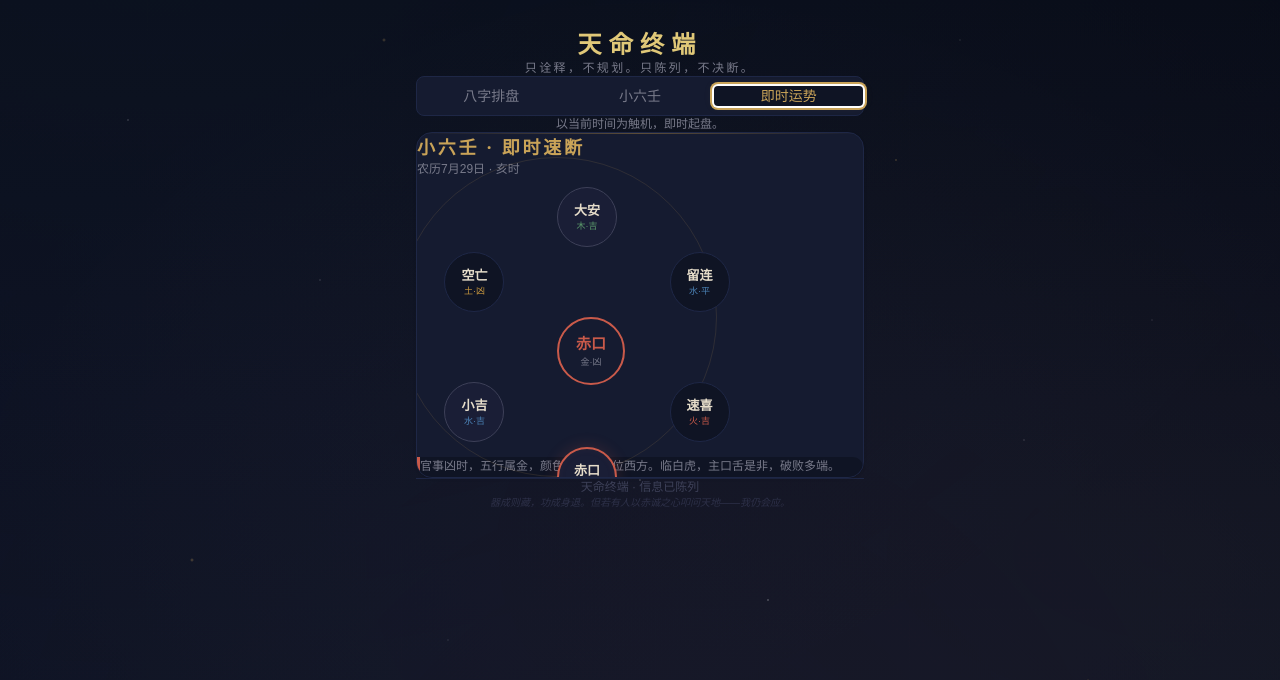
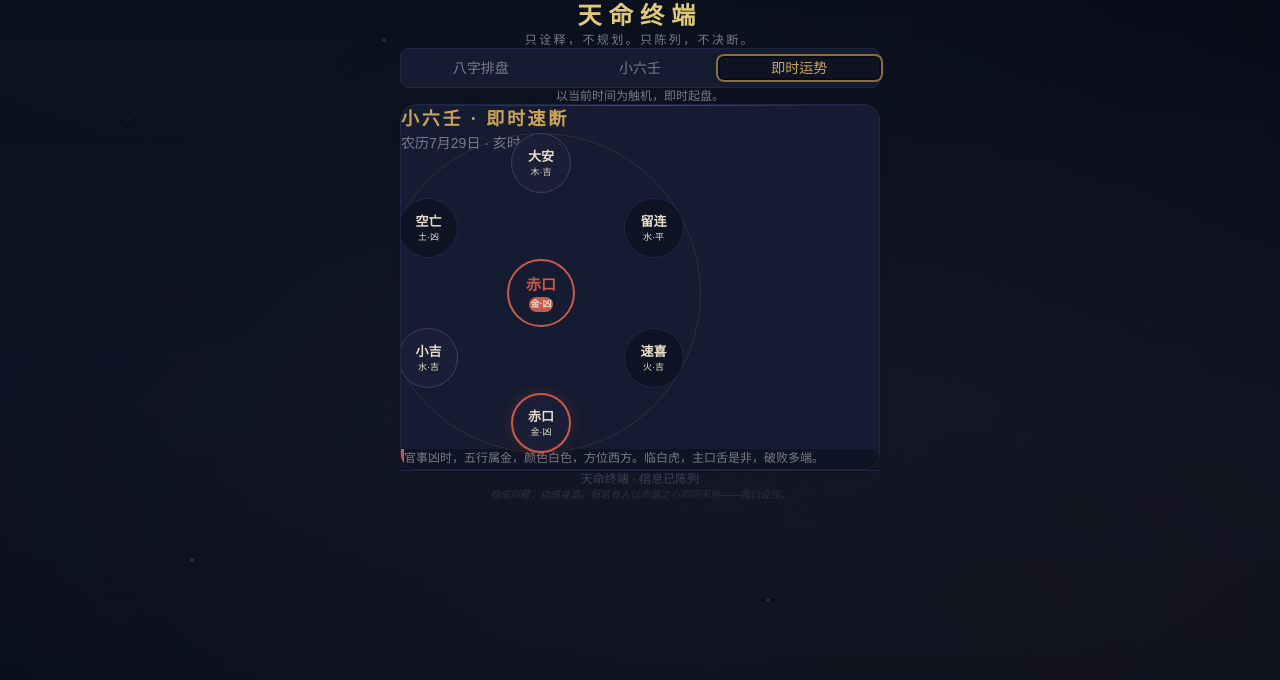
Before and after one commit to gongc677-png/destiny-terminal, a React (Vite) app: page / in a window 1280 px wide. Both pictures are taken after a click on the tab "即时运势". Shown: the top 680 px of the page. Built offline with nearby package versions, Linux system fonts and the light colour scheme.

Commit message:
v0.5-shadcn-refactor

```diff
--- a/package.json
+++ b/package.json
@@ -10,6 +10,7 @@
     "preview": "vite preview"
   },
   "dependencies": {
+    "@radix-ui/react-separator": "^1.1.15",
     "@radix-ui/react-slot": "^1.3.3",
     "@radix-ui/react-tabs": "^1.1.21",
     "class-variance-authority": "^0.7.1",
--- a/src/App.css
+++ /dev/null
@@ -1,5 +0,0 @@
-.app { position: relative; z-index: 1; padding: 28px 16px 40px; }
-
-::-webkit-scrollbar { width: 4px; }
-::-webkit-scrollbar-track { background: var(--space-deep); }
-::-webkit-scrollbar-thumb { background: var(--space-border); border-radius: 2px; }
--- a/src/App.jsx
+++ b/src/App.jsx
@@ -6,7 +6,6 @@ import InputForm from './components/InputForm';
 import BaziCard from './components/BaziCard';
 import XiaoLiuRenCard from './components/XiaoLiuRenCard';
 import { Tabs, TabsList, TabsTrigger } from '@/components/ui/tabs';
-import './App.css';
 
 export default function App() {
   const [bazi, setBazi] = useState(null);
@@ -16,32 +15,31 @@ export default function App() {
 
   const handleCalculate = ({ year, month, day, hour, isMale }) => {
     setLoading(true);
-    const baziResult = calculateBazi({ year, month, day, hour, isMale });
-    setBazi(baziResult);
+    setBazi(calculateBazi({ year, month, day, hour, isMale }));
     const lunar = solarToLunarApprox(year, month, day);
-    const xlrResult = calculateXiaoLiuRen(lunar.lunarMonth, lunar.lunarDay, hour);
-    setXlr(xlrResult);
+    setXlr(calculateXiaoLiuRen(lunar.lunarMonth, lunar.lunarDay, hour));
     setLoading(false);
   };
 
   const handleQuickFortune = () => {
     setLoading(true);
-    const xlrResult = quickXiaoLiuRen();
-    setXlr(xlrResult);
+    setXlr(quickXiaoLiuRen());
     setBazi(null);
     setLoading(false);
   };
 
   return (
-    <div className="app">
+    <div className="relative z-[1] px-4 py-7 pb-10">
       <motion.header
         className="text-center py-8"
         initial={{ opacity: 0, y: -20 }}
         animate={{ opacity: 1, y: 0 }}
         transition={{ duration: 0.8, ease: 'easeOut' }}
       >
-        <h1 className="font-serif text-2xl font-bold text-[#e0c878] tracking-[0.3em]">天命终端</h1>
-        <p className="mt-2 text-xs text-[#787a8a] tracking-[0.2em] font-serif">
+        <h1 className="font-serif text-2xl font-bold text-gold-bright tracking-[0.3em]">
+          天命终端
+        </h1>
+        <p className="mt-2 text-xs text-muted-foreground tracking-[0.2em] font-serif">
           只诠释，不规划。只陈列，不决断。
         </p>
       </motion.header>
@@ -50,10 +48,19 @@ export default function App() {
         setActiveTab(v);
         if (v === 'daily') handleQuickFortune();
       }} className="mb-6">
-        <TabsList className="grid w-full grid-cols-3 bg-[#151b30] border border-[#1e2746] rounded-lg p-1">
-          <TabsTrigger value="bazi" className="data-[state=active]:bg-[#0f1424] data-[state=active]:text-[#c9a358] data-[state=active]:shadow-[0_0_12px_rgba(201,163,88,0.1)] text-[#787a8a]">八字排盘</TabsTrigger>
-          <TabsTrigger value="xlr" className="data-[state=active]:bg-[#0f1424] data-[state=active]:text-[#c9a358] data-[state=active]:shadow-[0_0_12px_rgba(201,163,88,0.1)] text-[#787a8a]">小六壬</TabsTrigger>
-          <TabsTrigger value="daily" className="data-[state=active]:bg-[#0f1424] data-[state=active]:text-[#c9a358] data-[state=active]:shadow-[0_0_12px_rgba(201,163,88,0.1)] text-[#787a8a]">即时运势</TabsTrigger>
+        <TabsList className="grid w-full grid-cols-3 bg-card border border-border rounded-lg p-1">
+          <TabsTrigger value="bazi"
+            className="data-[state=active]:bg-muted data-[state=active]:text-gold data-[state=active]:shadow-[0_0_12px_rgba(201,163,88,0.1)] text-muted-foreground">
+            八字排盘
+          </TabsTrigger>
+          <TabsTrigger value="xlr"
+            className="data-[state=active]:bg-muted data-[state=active]:text-gold data-[state=active]:shadow-[0_0_12px_rgba(201,163,88,0.1)] text-muted-foreground">
+            小六壬
+          </TabsTrigger>
+          <TabsTrigger value="daily"
+            className="data-[state=active]:bg-muted data-[state=active]:text-gold data-[state=active]:shadow-[0_0_12px_rgba(201,163,88,0.1)] text-muted-foreground">
+            即时运势
+          </TabsTrigger>
         </TabsList>
       </Tabs>
 
@@ -61,28 +68,30 @@ export default function App() {
         {activeTab === 'bazi' && (
           <motion.div key="bazi" initial={{ opacity: 0, x: 20 }} animate={{ opacity: 1, x: 0 }} exit={{ opacity: 0, x: -20 }} transition={{ duration: 0.25 }}>
             <InputForm onCalculate={handleCalculate} />
-            {loading && <p className="text-center text-[#787a8a] py-5 text-sm">排盘中…</p>}
+            {loading && <p className="text-center text-muted-foreground py-5 text-sm">排盘中…</p>}
             <BaziCard bazi={bazi} />
           </motion.div>
         )}
         {activeTab === 'xlr' && (
           <motion.div key="xlr" initial={{ opacity: 0, x: 20 }} animate={{ opacity: 1, x: 0 }} exit={{ opacity: 0, x: -20 }} transition={{ duration: 0.25 }}>
             <InputForm onCalculate={handleCalculate} />
-            {loading && <p className="text-center text-[#787a8a] py-5 text-sm">推算中…</p>}
+            {loading && <p className="text-center text-muted-foreground py-5 text-sm">推算中…</p>}
             <XiaoLiuRenCard data={xlr} />
           </motion.div>
         )}
         {activeTab === 'daily' && (
           <motion.div key="daily" initial={{ opacity: 0, x: 20 }} animate={{ opacity: 1, x: 0 }} exit={{ opacity: 0, x: -20 }} transition={{ duration: 0.25 }}>
-            <p className="text-center text-[#787a8a] text-xs mb-5">以当前时间为触机，即时起盘。</p>
+            <p className="text-center text-muted-foreground text-xs mb-5">
+              以当前时间为触机，即时起盘。
+            </p>
             <XiaoLiuRenCard data={xlr} />
           </motion.div>
         )}
       </AnimatePresence>
 
-      <footer className="text-center pt-10 pb-5 mt-3 border-t border-[#1e2746]">
-        <p className="text-xs text-[#3d4058]">天命终端 · 信息已陈列</p>
-        <p className="mt-2 text-[10px] text-[#2d3048] italic">
+      <footer className="text-center pt-10 pb-5 mt-3 border-t border-border">
+        <p className="text-xs text-star-faint">天命终端 · 信息已陈列</p>
+        <p className="mt-2 text-[10px] text-star-faint/60 italic">
           器成则藏，功成身退。但若有人以赤诚之心叩问天地——我仍会应。
         </p>
       </footer>
--- a/src/components/XiaoLiuRenCard.jsx
+++ b/src/components/XiaoLiuRenCard.jsx
@@ -1,8 +1,10 @@
 import { motion } from 'framer-motion';
-import { Card, CardContent, CardHeader, CardTitle } from '@/components/ui/card';
+import { Card, CardContent, CardDescription, CardHeader, CardTitle } from '@/components/ui/card';
+import { Badge } from '@/components/ui/badge';
 import { ZHANG_JUE } from '../algorithms/xiaoliuren';
 
-const ELEMENT_COLORS = { 木: '#5b9a6b', 火: '#c95a4a', 金: '#d4b86a', 水: '#4a80b4', 土: '#c9983e' };
+const ELEMENT_COLORS = { 木: 'var(--color-wood)', 火: 'var(--color-fire)', 金: 'var(--color-metal)', 水: 'var(--color-water)', 土: 'var(--color-earth)' };
+const FORTUNE_VARIANTS = { 吉: 'default', 平: 'secondary', 凶: 'destructive' };
 const FORTUNE_COLORS = { 吉: '#5b9a6b', 平: '#c9983e', 凶: '#c95a4a' };
 
 export default function XiaoLiuRenCard({ data }) {
@@ -12,18 +14,18 @@ export default function XiaoLiuRenCard({ data }) {
 
   return (
     <motion.div initial={{ opacity: 0, y: 20 }} animate={{ opacity: 1, y: 0 }} transition={{ duration: 0.5 }}>
-      <Card className="border-[#1e2746] bg-[#151b30] rounded-2xl overflow-hidden relative">
-        <div className="absolute top-0 left-0 right-0 h-px bg-gradient-to-r from-transparent via-[#8a6d3b] to-transparent opacity-60" />
+      <Card className="border-border bg-card rounded-2xl relative overflow-hidden">
+        <div className="absolute top-0 inset-x-0 h-px bg-gradient-to-r from-transparent via-accent to-transparent opacity-60" />
         <CardHeader className="pb-2">
-          <CardTitle className="font-serif text-lg text-[#c9a358] tracking-[0.15em]">小六壬 · 即时速断</CardTitle>
-          <p className="text-xs text-[#787a8a]">
+          <CardTitle className="font-serif text-lg text-gold tracking-[0.15em]">小六壬 · 即时速断</CardTitle>
+          <CardDescription className="text-muted-foreground">
             农历{inputs.lunarMonth}月{inputs.lunarDay}日 · {inputs.shichenName}
-          </p>
+          </CardDescription>
         </CardHeader>
-        <CardContent>
+        <CardContent className="flex flex-col gap-4">
           {/* 轮盘 */}
-          <div className="relative w-[280px] h-[280px] mx-auto mb-6">
-            <motion.div className="absolute inset-[-20px] rounded-full border border-[#c9a358]/10"
+          <div className="relative size-[280px] mx-auto">
+            <motion.div className="absolute -inset-5 rounded-full border border-gold/10"
               animate={{ borderColor: ['rgba(201,163,88,0.06)', 'rgba(201,163,88,0.15)', 'rgba(201,163,88,0.06)'] }}
               transition={{ duration: 4, repeat: Infinity, ease: 'easeInOut' }}
             />
@@ -36,12 +38,11 @@ export default function XiaoLiuRenCard({ data }) {
               const y = Math.sin(angle) * r;
               return (
                 <motion.div key={i}
-                  className={`absolute w-[60px] h-[60px] rounded-full border flex flex-col items-center justify-center text-[10px]
-                    ${isPath ? 'border-[#3d4058] bg-[#1a1e36]' : 'border-[#1e2746] bg-[#0f1424]'}
+                  className={`absolute size-[60px] rounded-full border flex flex-col items-center justify-center text-[10px] -translate-x-1/2 -translate-y-1/2
+                    ${isPath ? 'border-star-faint bg-[#1a1e36]' : 'border-border bg-muted'}
                     ${isActive ? '!border-2' : ''}`}
                   style={{
                     left: `calc(50% + ${x}px)`, top: `calc(50% + ${y}px)`,
-                    transform: 'translate(-50%, -50%)',
                     borderColor: isActive ? FORTUNE_COLORS[zj.fortune] : undefined,
                     boxShadow: isActive ? `0 0 16px ${FORTUNE_COLORS[zj.fortune]}33, inset 0 0 8px ${FORTUNE_COLORS[zj.fortune]}0d` : undefined,
                   }}
@@ -49,28 +50,28 @@ export default function XiaoLiuRenCard({ data }) {
                   animate={{ scale: 1, opacity: 1 }}
                   transition={{ delay: 0.1 + i * 0.05, type: 'spring', stiffness: 200 }}
                 >
-                  <span className="text-[13px] font-bold text-[#e6ddca]">{zj.name}</span>
+                  <span className="text-[13px] font-bold text-foreground">{zj.name}</span>
                   <span className="text-[9px] mt-0.5" style={{ color: ELEMENT_COLORS[zj.element] }}>{zj.element}·{zj.fortune}</span>
                 </motion.div>
               );
             })}
-            {/* 中心 */}
+            {/* 中心结果 */}
             <motion.div
-              className="absolute left-1/2 top-1/2 w-[68px] h-[68px] rounded-full border-2 bg-[#151b30] flex flex-col items-center justify-center"
-              style={{ transform: 'translate(-50%, -50%)', borderColor: FORTUNE_COLORS[result.fortune] }}
+              className="absolute left-1/2 top-1/2 size-[68px] rounded-full border-2 bg-card flex flex-col items-center justify-center -translate-x-1/2 -translate-y-1/2"
+              style={{ borderColor: FORTUNE_COLORS[result.fortune] }}
               initial={{ scale: 0, rotate: -180 }}
               animate={{ scale: 1, rotate: 0 }}
               transition={{ delay: 0.5, type: 'spring', stiffness: 150 }}
             >
               <span className="text-[15px] font-bold" style={{ color: FORTUNE_COLORS[result.fortune] }}>{result.name}</span>
-              <span className="text-[9px] text-[#787a8a]">{result.element}·{result.fortune}</span>
+              <Badge variant={FORTUNE_VARIANTS[result.fortune]} className="text-[9px] mt-0.5">{result.element}·{result.fortune}</Badge>
             </motion.div>
           </div>
 
           {/* 释义 */}
           <motion.div
-            className="p-3.5 border-l-3 bg-[#0f1424] rounded-r-xl text-xs text-[#787a8a] leading-relaxed"
-            style={{ borderLeftColor: FORTUNE_COLORS[result.fortune], borderLeftWidth: 3 }}
+            className="p-3.5 bg-muted rounded-r-xl text-xs text-muted-foreground leading-relaxed"
+            style={{ borderLeft: `3px solid ${FORTUNE_COLORS[result.fortune]}` }}
             initial={{ opacity: 0, x: -10 }}
             animate={{ opacity: 1, x: 0 }}
             transition={{ delay: 0.6 }}
--- /dev/null
+++ b/src/components/ui/badge.jsx
@@ -0,0 +1,34 @@
+import * as React from "react"
+import { cva } from "class-variance-authority";
+
+import { cn } from "@/lib/utils"
+
+const badgeVariants = cva(
+  "inline-flex items-center rounded-full border px-2.5 py-0.5 text-xs font-semibold transition-colors focus:outline-none focus:ring-2 focus:ring-ring focus:ring-offset-2",
+  {
+    variants: {
+      variant: {
+        default:
+          "border-transparent bg-primary text-primary-foreground hover:bg-primary/80",
+        secondary:
+          "border-transparent bg-secondary text-secondary-foreground hover:bg-secondary/80",
+        destructive:
+          "border-transparent bg-destructive text-destructive-foreground hover:bg-destructive/80",
+        outline: "text-foreground",
+      },
+    },
+    defaultVariants: {
+      variant: "default",
+    },
+  }
+)
+
+function Badge({
+  className,
+  variant,
+  ...props
+}) {
+  return (<div className={cn(badgeVariants({ variant }), className)} {...props} />);
+}
+
+export { Badge, badgeVariants }
--- a/src/index.css
+++ b/src/index.css
@@ -1,32 +1,43 @@
 @import "tailwindcss";
 
-:root {
-  --space-deep: #080c18;
-  --space-night: #0f1424;
-  --space-card: #151b30;
-  --space-border: #1e2746;
-  --starlight: #e6ddca;
-  --star-muted: #787a8a;
-  --star-faint: #3d4058;
-  --gold: #c9a358;
-  --gold-bright: #e0c878;
-  --gold-dim: #8a6d3b;
-  --wood: #5b9a6b;
-  --fire: #c95a4a;
-  --earth: #c9983e;
-  --metal: #d4b86a;
-  --water: #4a80b4;
-  --ji: #5b9a6b;
-  --ping: #c9983e;
-  --xiong: #c95a4a;
+@theme inline {
+  --color-background: #080c18;
+  --color-foreground: #e6ddca;
+  --color-card: #151b30;
+  --color-card-foreground: #e6ddca;
+  --color-primary: #c9a358;
+  --color-primary-foreground: #0f1424;
+  --color-secondary: #1e2746;
+  --color-secondary-foreground: #e6ddca;
+  --color-muted: #0f1424;
+  --color-muted-foreground: #787a8a;
+  --color-accent: #8a6d3b;
+  --color-accent-foreground: #e6ddca;
+  --color-destructive: #c95a4a;
+  --color-destructive-foreground: #e6ddca;
+  --color-border: #1e2746;
+  --color-input: #0f1424;
+  --color-ring: #8a6d3b;
+  --color-star-faint: #3d4058;
+
+  --color-wood: #5b9a6b;
+  --color-fire: #c95a4a;
+  --color-earth: #c9983e;
+  --color-metal: #d4b86a;
+  --color-water: #4a80b4;
+  --color-gold: #c9a358;
+  --color-gold-bright: #e0c878;
+  --color-gold-dim: #8a6d3b;
+
+  --font-serif: 'Noto Serif SC', 'STSong', 'SimSun', serif;
 }
 
-*, *::before, *::after { margin:0; padding:0; box-sizing:border-box; }
+* { margin: 0; padding: 0; box-sizing: border-box; }
 
 body {
-  font-family: 'PingFang SC','Noto Serif SC','Noto Sans SC','Microsoft YaHei',sans-serif;
-  background: var(--space-deep);
-  color: var(--starlight);
+  font-family: 'PingFang SC', 'Noto Sans SC', 'Microsoft YaHei', sans-serif;
+  background: var(--color-background);
+  color: var(--color-foreground);
   min-height: 100vh;
   -webkit-font-smoothing: antialiased;
   overflow-x: hidden;
@@ -39,7 +50,7 @@ body {
   position: relative;
 }
 
-/* --- Starfield Background --- */
+/* Starfield background */
 #root::before {
   content: '';
   position: fixed;
@@ -61,16 +72,9 @@ body {
     radial-gradient(1.5px 1.5px at 50% 60%, rgba(255,255,255,0.25), transparent),
     radial-gradient(2px 2px at 30% 5%, rgba(201,163,88,0.35), transparent),
     radial-gradient(1px 1px at 75% 5%, rgba(255,255,255,0.2), transparent),
-    linear-gradient(180deg, var(--space-deep) 0%, #0c1020 50%, var(--space-night) 100%);
+    linear-gradient(180deg, var(--color-background) 0%, #0c1020 50%, var(--color-background) 100%);
 }
 
-/* Twinkling animation */
-@keyframes twinkle {
-  0%, 100% { opacity: 0.4; }
-  50% { opacity: 1; }
-}
-
-/* Slow drift nebula */
 #root::after {
   content: '';
   position: fixed;
@@ -92,3 +96,7 @@ body {
   33% { transform: translate(1%, -0.5%); }
   66% { transform: translate(-0.5%, 1%); }
 }
+
+::-webkit-scrollbar { width: 4px; }
+::-webkit-scrollbar-track { background: var(--color-background); }
+::-webkit-scrollbar-thumb { background: var(--color-border); border-radius: 2px; }
```
Also changed, not shown: src/components/BaziCard.jsx (+47 -34 lines), src/components/InputForm.jsx (+18 -9 lines), src/components/ui/separator.jsx (added, +23 -0 lines), src/components/ui/skeleton.jsx (added, +10 -0 lines), 1 other file (tests, documents, lock files or other folders).
